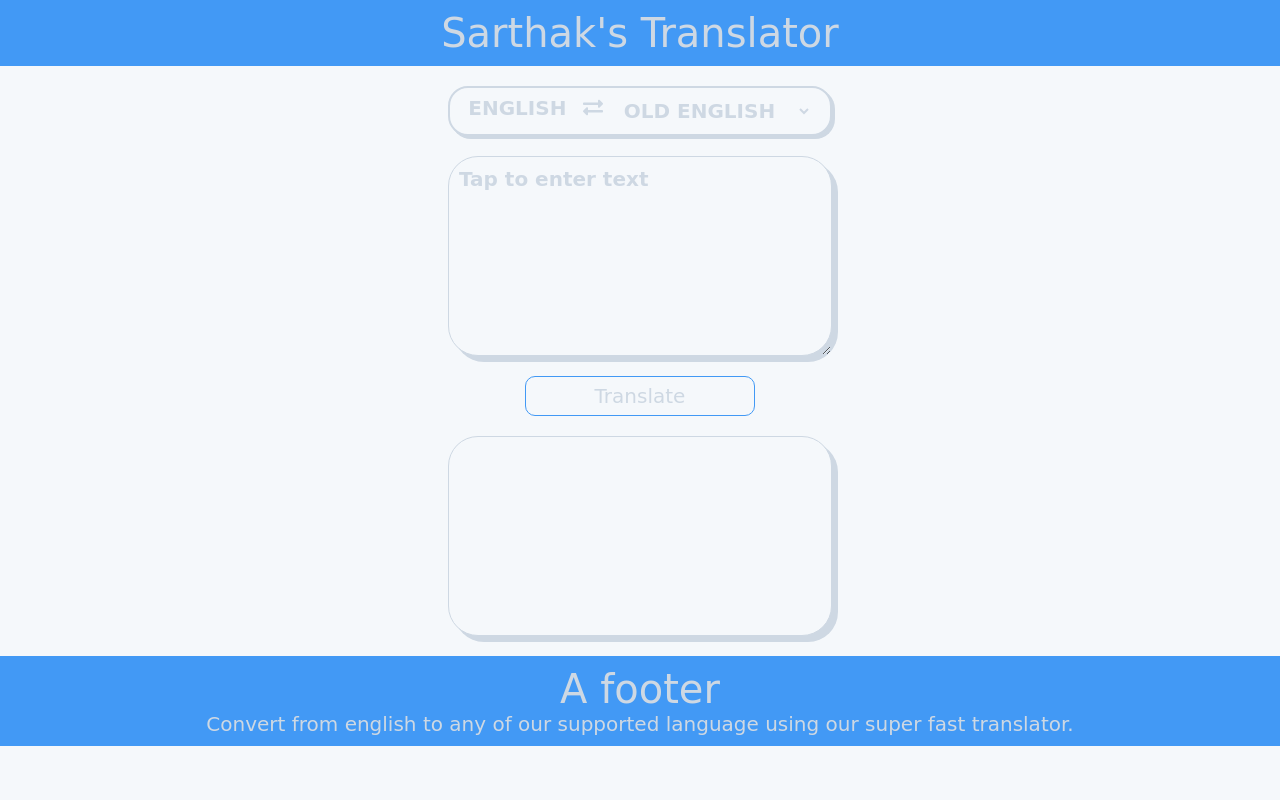
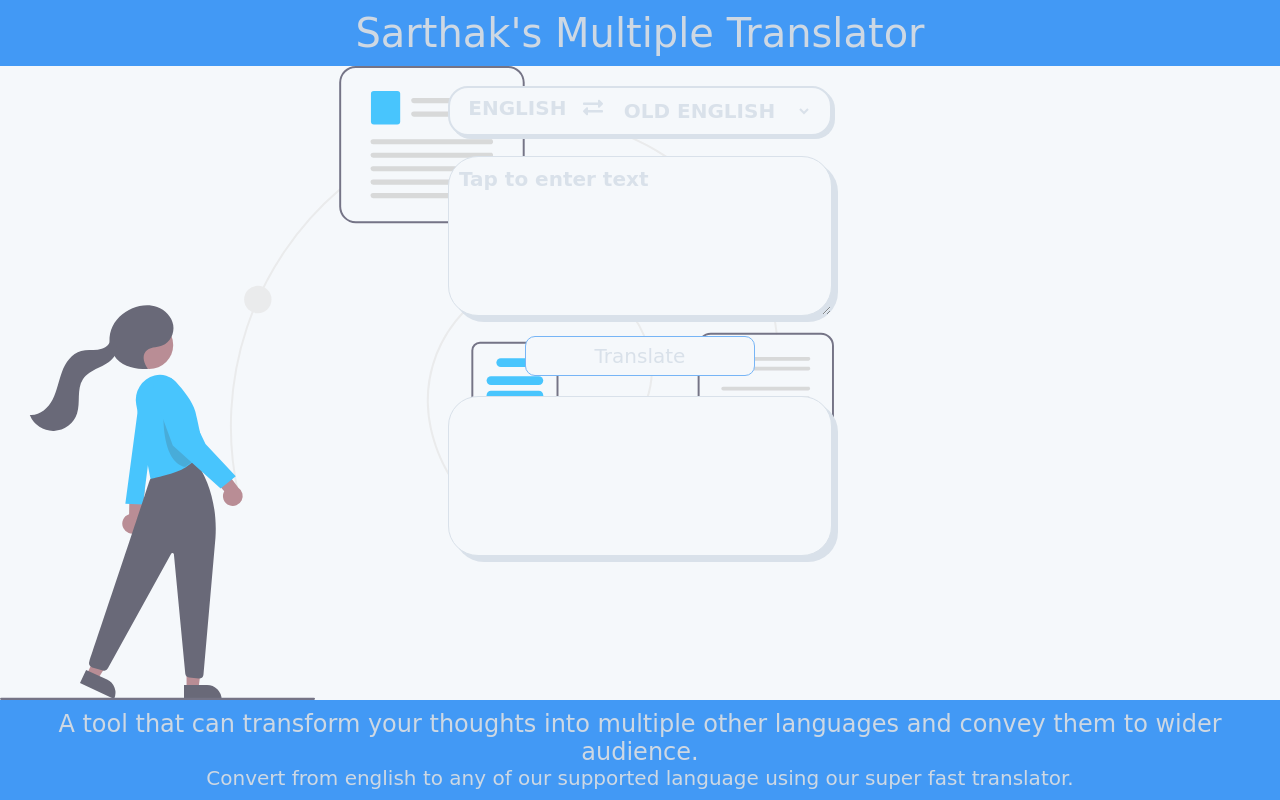
Before and after one commit to SarthakSam/translate-english, a plain HTML site: page index.html in a window 1280 px wide. Drawn offline with Linux system fonts and the light colour scheme; a web font is replaced by a local one.

Commit message:
style: added background image with media-query

```diff
--- a/index.css
+++ b/index.css
@@ -20,6 +20,9 @@
 
 body {
     background-color: var(--background-color);
+    height: 100vh;
+    display: flex;
+    flex-direction: column;
 }
 
 header, footer {
@@ -29,14 +32,29 @@ header, footer {
     padding: 10px;
 }
 
+footer {
+    /* position: fixed; */
+    font-size: 1.2rem;
+    bottom: 0;
+    width: 100vw;
+}
+
 footer p {
     background-color: var(--primary-color);
 }
 
-main {
-    margin: auto;
-    min-width: 300px;
+@media( min-width: 430px) {
+    main {
+        /* margin: auto; */
+        /* min-width: 300px;  */
+        background-image: url(images/background4.svg);
+        background-size: contain;
+        background-repeat: no-repeat;
+        opacity: 0.7;
+        flex: 1;
+    }
 }
+
 
 #translator-header {
     width: 30vw;
@@ -68,7 +86,7 @@ translator-header option {
     border-radius: 30px;
     box-shadow: 6px 6px var(--secondary-color);
     width: 30vw;
-    height: 25vh;
+    height: 20vh;
     min-width: 230px;
     border: 0.5px solid var(--secondary-color);
     padding: 10px;
--- a/index.html
+++ b/index.html
@@ -9,7 +9,7 @@
 </head>
 <body>
     <header>
-       Sarthak's Translator
+       Sarthak's Multiple Translator
     </header>
     <main>
         <div id="translator-header">
@@ -37,7 +37,7 @@
         <div id="output-field" class="card"></div>
     </main>
     <footer>
-        A footer
+        A tool that can transform your thoughts into multiple other languages and convey them to wider audience.
         <p>Convert from english to any of our supported language using our super fast translator.</p>
     </footer>
     <script src="index.js"></script>
```
Also changed, not shown: images/background1.svg (added), images/background2.svg (added), images/background3.svg (added), images/background4.svg (added).
